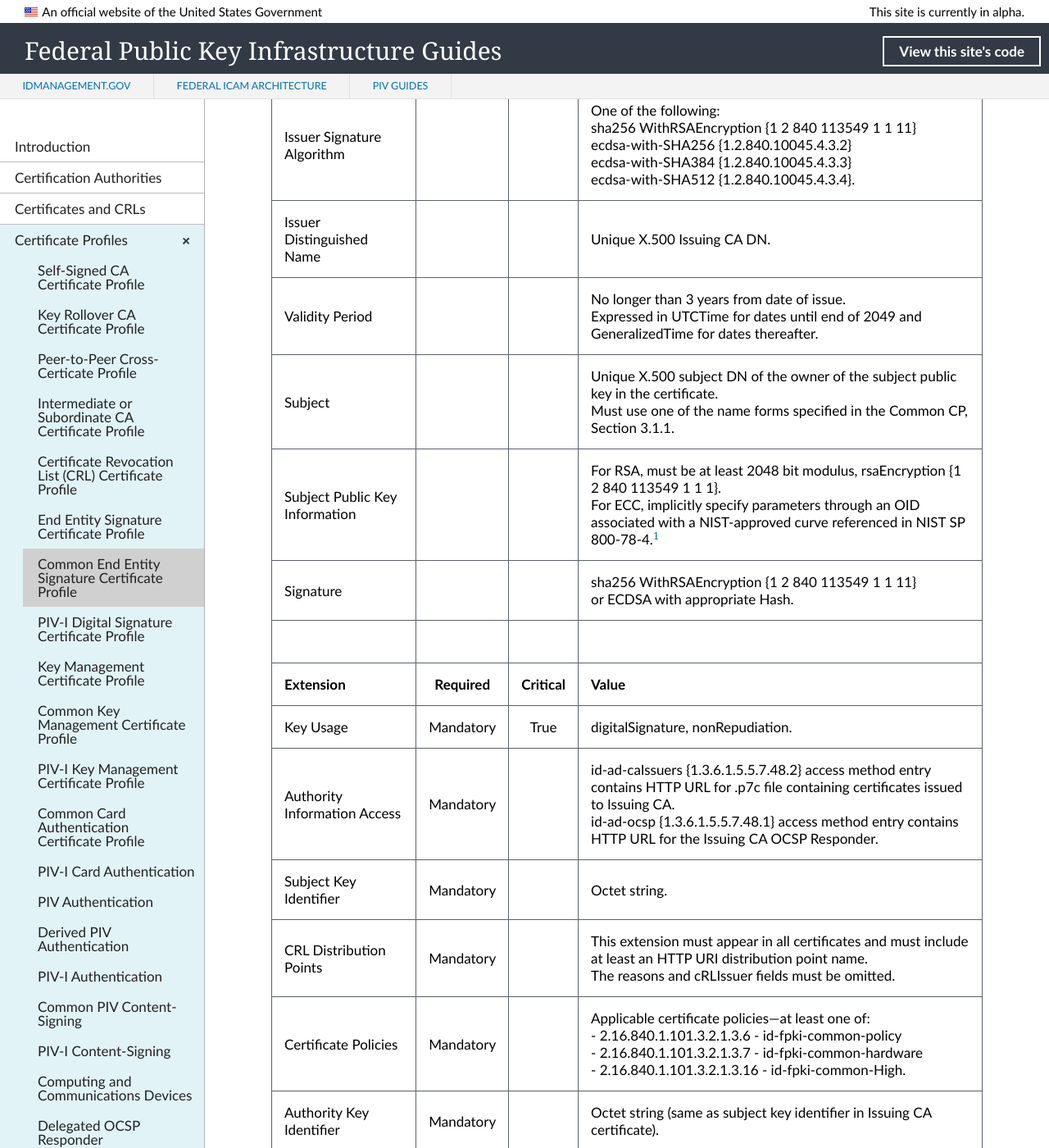
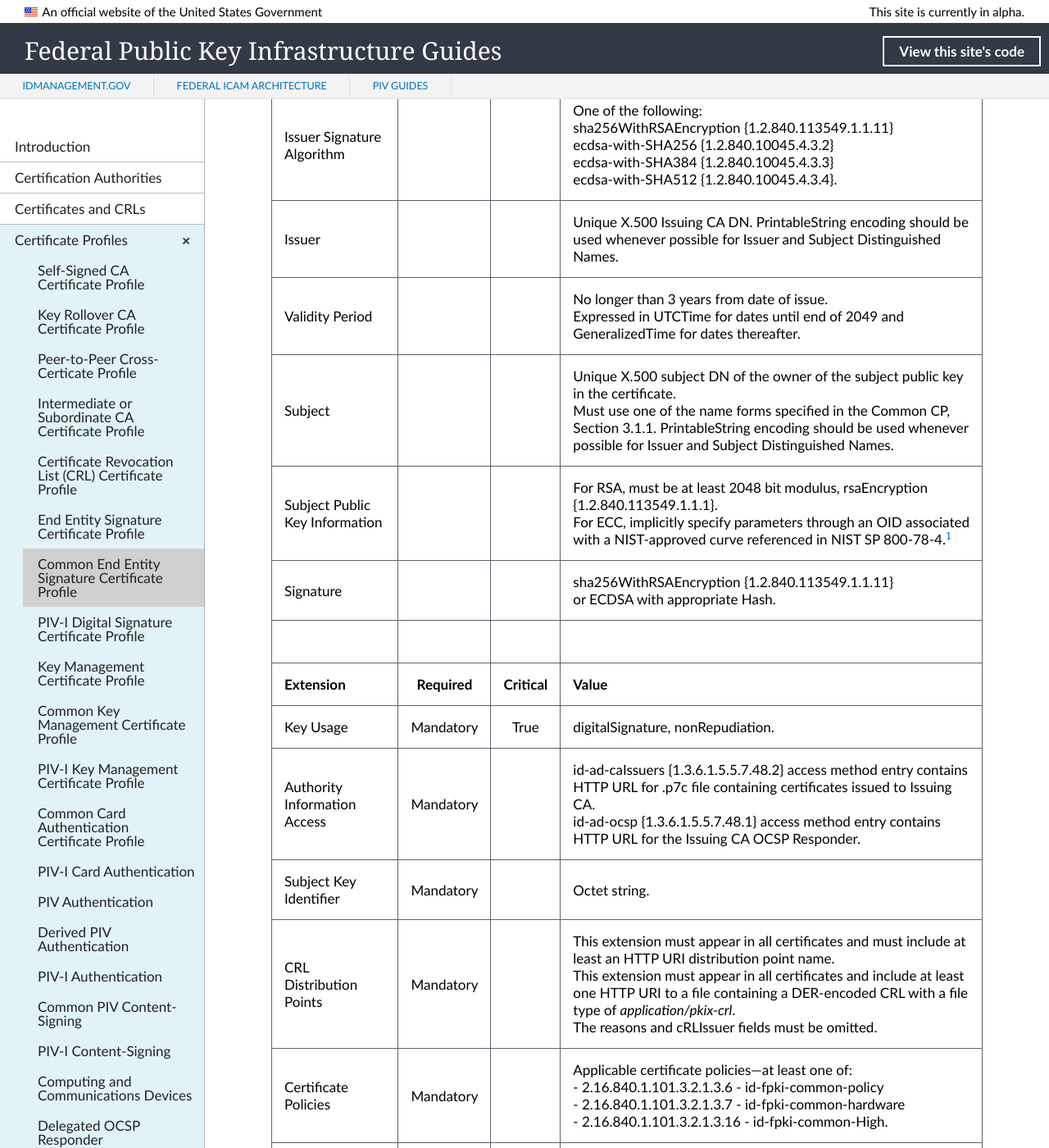
Before and after one commit to GSA/fpki-guides, a Jekyll site: the page built from _profiles/07_common_end_entity_sign.md, in a window 1280 px wide and 1400 px high, scrolled down 485 px. Shown: the whole window at 82% size. Built offline with Jekyll 4.4.1, drawn with Linux system fonts in a browser that asks for light colours; nearby versions of some CDN libraries; library files that are not in the unit come from our copies.

Commit message:
Update 07_common_end_entity_sign.md
Content added (WB). Formatting.

```diff
--- a/_profiles/07_common_end_entity_sign.md
+++ b/_profiles/07_common_end_entity_sign.md
@@ -10,18 +10,18 @@ permalink: profiles/commonendentitysign/
 | :-------- | :---: | :---: | :-------------------------------     |
 | Version   |       |       | V3 (2)                                 |
 | Serial Number   |       |       | Must be unique. |
-| Issuer Signature Algorithm   |       |       |  One of the following: <br>sha256 WithRSAEncryption {1 2 840 113549 1 1 11} <br>ecdsa-with-SHA256 {1.2.840.10045.4.3.2} <br>ecdsa-with-SHA384 {1.2.840.10045.4.3.3} <br>ecdsa-with-SHA512 {1.2.840.10045.4.3.4}. |
-| Issuer Distinguished Name   |       |       |  Unique X.500 Issuing CA DN.  |
-| Validity Period   |       |       |  No longer than 3 years from date of issue.<BR>Expressed in UTCTime for dates until end of 2049 and GeneralizedTime for dates thereafter.  |
-| Subject   |       |       |   Unique X.500 subject DN of the owner of the subject public key in the certificate.<BR>Must use one of the name forms specified in the Common CP, Section 3.1.1.   |
-| Subject Public Key Information   |       |       |   For RSA, must be at least 2048 bit modulus, rsaEncryption {1 2 840 113549 1 1 1}.<BR>For ECC, implicitly specify parameters through an OID associated with a NIST-approved curve referenced in NIST SP 800-78-4.<sup>[1](#1)</sup>   |
-| Signature   |       |       |   sha256 WithRSAEncryption {1 2 840 113549 1 1 11}<BR>or ECDSA with appropriate Hash.   |
+| Issuer Signature Algorithm   |       |       |  One of the following: <br>sha256WithRSAEncryption {1.2.840.113549.1.1.11} <br>ecdsa-with-SHA256 {1.2.840.10045.4.3.2} <br>ecdsa-with-SHA384 {1.2.840.10045.4.3.3} <br>ecdsa-with-SHA512 {1.2.840.10045.4.3.4}. |
+| Issuer   |       |       |  Unique X.500 Issuing CA DN. PrintableString encoding should be used whenever possible for Issuer and Subject Distinguished Names.  |
+| Validity Period   |       |       |  No longer than 3 years from date of issue.<BR>Expressed in UTCTime for dates until end of 2049 and GeneralizedTime for dates thereafter.   |
+| Subject   |       |       |   Unique X.500 subject DN of the owner of the subject public key in the certificate.<BR>Must use one of the name forms specified in the Common CP, Section 3.1.1. PrintableString encoding should be used whenever possible for Issuer and Subject Distinguished Names.   |
+| Subject Public Key Information   |       |       |   For RSA, must be at least 2048 bit modulus, rsaEncryption {1.2.840.113549.1.1.1}.<BR>For ECC, implicitly specify parameters through an OID associated with a NIST-approved curve referenced in NIST SP 800-78-4.<sup>[1](#1)</sup>   |
+| Signature   |       |       |   sha256WithRSAEncryption {1.2.840.113549.1.1.11}<br>or ECDSA with appropriate Hash.   |
 |               |                 |              |                                       |
 | **Extension** |  **Required**   | **Critical** | **Value**                             |
 | Key Usage  | Mandatory | True |  digitalSignature, nonRepudiation. |
-|Authority Information Access   | Mandatory  |  | id-ad-caIssuers {1.3.6.1.5.5.7.48.2} access method entry contains HTTP URL for .p7c file containing certificates issued to Issuing CA.<BR>id-ad-ocsp {1.3.6.1.5.5.7.48.1} access method entry contains HTTP URL for the Issuing CA OCSP Responder. |
+| Authority Information Access   | Mandatory  |  | id-ad-caIssuers {1.3.6.1.5.5.7.48.2} access method entry contains HTTP URL for .p7c file containing certificates issued to Issuing CA.<BR>id-ad-ocsp {1.3.6.1.5.5.7.48.1} access method entry contains HTTP URL for the Issuing CA OCSP Responder. |
 | Subject Key Identifier   | Mandatory |  | Octet string.  |
-| CRL Distribution Points   | Mandatory |   |  This extension must appear in all certificates and must include at least an HTTP URI distribution point name.<BR>The reasons and cRLIssuer fields must be omitted. |
+| CRL Distribution Points   | Mandatory |   |  This extension must appear in all certificates and must include at least an HTTP URI distribution point name.<br>This extension must appear in all certificates and include at least one HTTP URI to a file containing a DER-encoded CRL with a file type of _application/pkix-crl_.<br>The reasons and cRLIssuer fields must be omitted. |
 | Certificate Policies   | Mandatory  |  | Applicable certificate policies&mdash;at least one of:<BR>- 2.16.840.1.101.3.2.1.3.6 - id-fpki-common-policy<BR>- 2.16.840.1.101.3.2.1.3.7 - id-fpki-common-hardware<BR>- 2.16.840.1.101.3.2.1.3.16 - id-fpki-common-High. |
 | Authority Key Identifier   | Mandatory  |  | Octet string (same as subject key identifier in Issuing CA certificate). |
 | Extended Key Usage   | Optional |  |  If included to support specific applications, the extension should be non-critical.<BR>The 3 values listed for keyPurposeID should be included for signing purposes:<BR>- 1.3.6.1.5.5.7.3.4 - Id-kp-emailProtection<BR>- 1.3.6.1.4.1.311.10.3.12 - MSFT Document Signing<BR>- 1.2.840.113583.1.1.5 - Adobe-Certified Document Signing.<BR>Additional key purposes may be specified.  |
```
